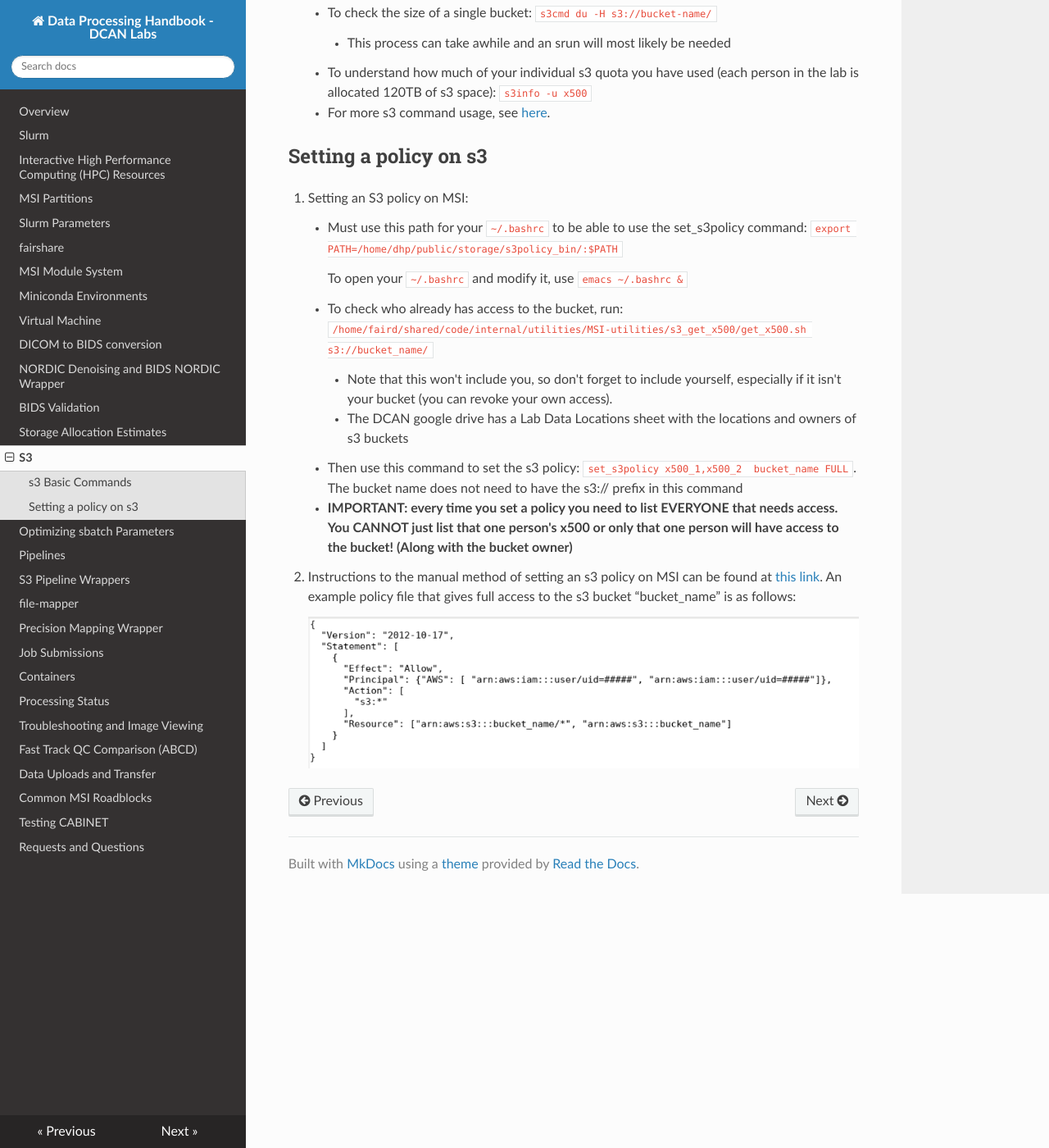
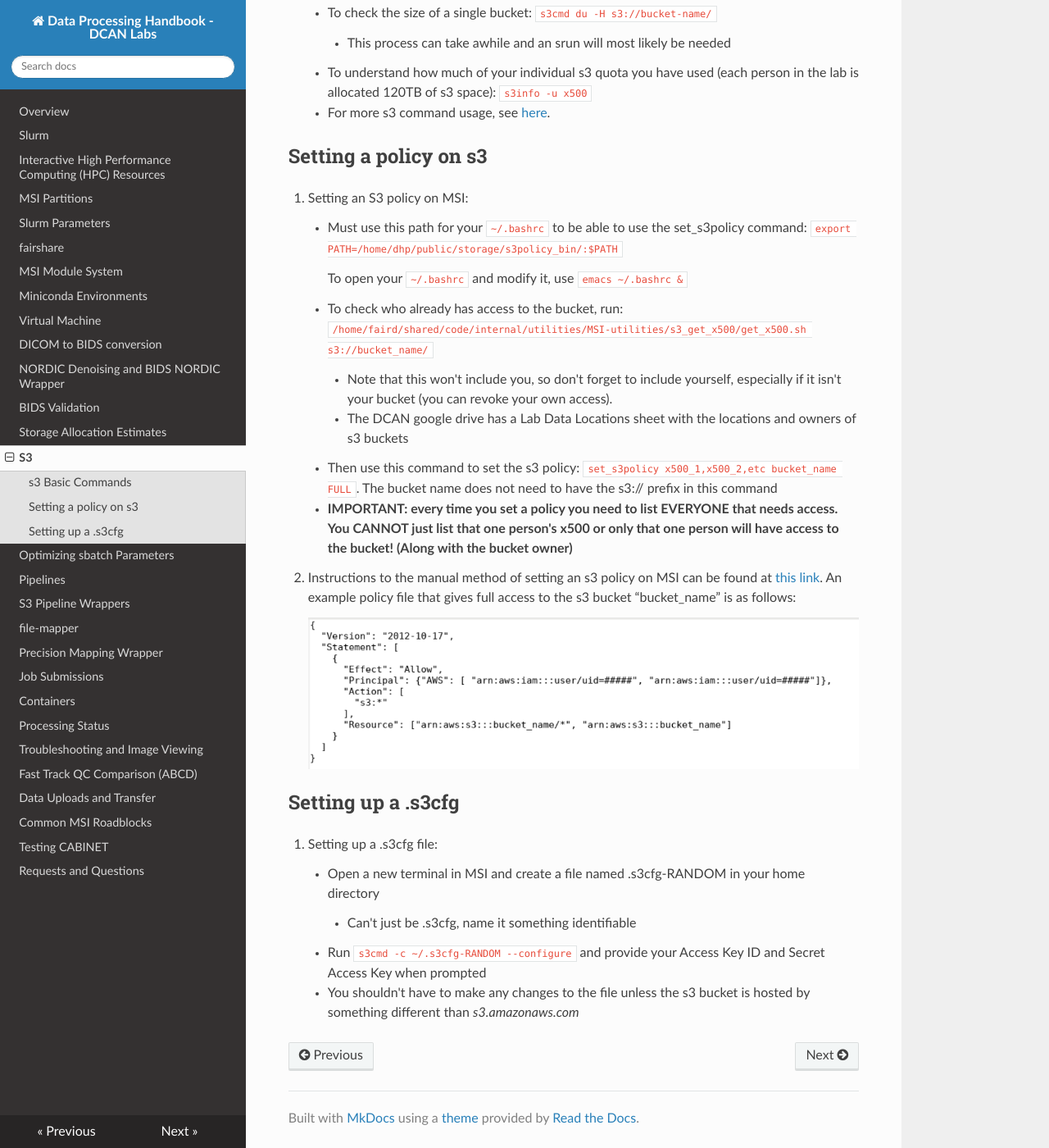
Before and after one commit to DCAN-Labs/cdni-brain, an MkDocs documentation site: the page built from docs/s3.md, in a window 1280 px wide and 1400 px high, scrolled down 860 px. Shown: the whole window at 82% size. Built offline with MkDocs 1.6.1, drawn with Linux system fonts in a browser that asks for light colours; nearby versions of some CDN libraries.

Commit message:
updated link, added s3cfg info

```diff
--- a/docs/s3.md
+++ b/docs/s3.md
@@ -53,10 +53,23 @@ s3 is the tier2 storage system DCAN uses mostly for storing large datasets. Each
 
         - The DCAN google drive has a Lab Data Locations sheet with the locations and owners of s3 buckets
 
-    - Then use this command to set the s3 policy: `set_s3policy x500_1,x500_2  bucket_name FULL`. The bucket name does not need to have the s3:// prefix in this command
+    - Then use this command to set the s3 policy: `set_s3policy x500_1,x500_2,etc bucket_name FULL`. The bucket name does not need to have the s3:// prefix in this command
 
     - **IMPORTANT: every time you set a policy you need to list EVERYONE that needs access. You CANNOT just list that one person's x500 or only that one person will have access to the bucket! (Along with the bucket owner)**
 
 20. Instructions to the manual method of setting an s3 policy on MSI can be found at [this link](https://www.msi.umn.edu/support/faq/how-do-i-use-s3-buckets-share-data-tier-2-storage-other-users). An example policy file that gives full access to the s3 bucket  “bucket_name” is as follows:
 
     ![Example s3 policy](img/s3-policy.png)
+
+
+## Setting up a .s3cfg
+
+79. Setting up a .s3cfg file:
+
+    - Open a new terminal in MSI and create a file named .s3cfg-RANDOM in your home directory
+
+        * Can't just be .s3cfg, name it something identifiable
+
+    - Run `s3cmd -c ~/.s3cfg-RANDOM --configure` and provide your Access Key ID and Secret Access Key when prompted
+
+    - You shouldn't have to make any changes to the file unless the s3 bucket is hosted by something different than *s3.amazonaws.com*
```
Also changed, not shown: docs/dcm2bids.md (+1 -1 lines).
